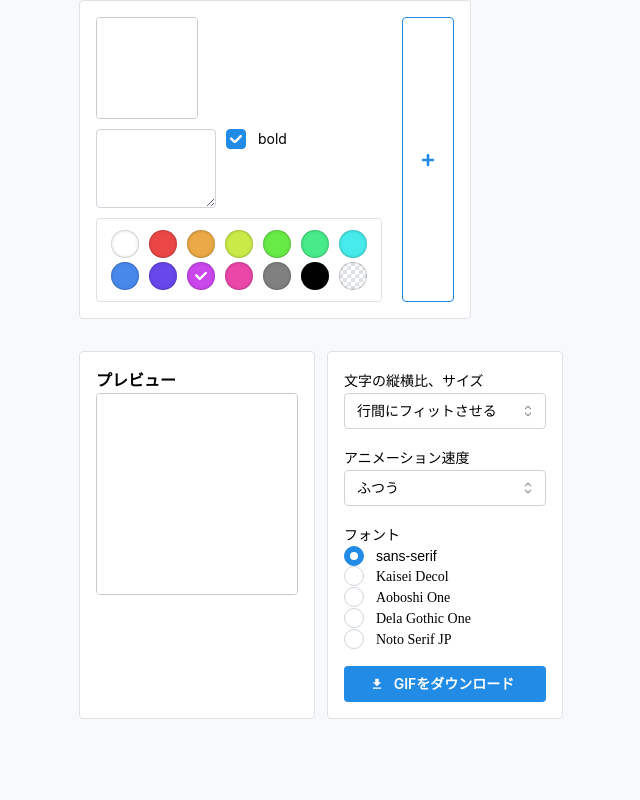
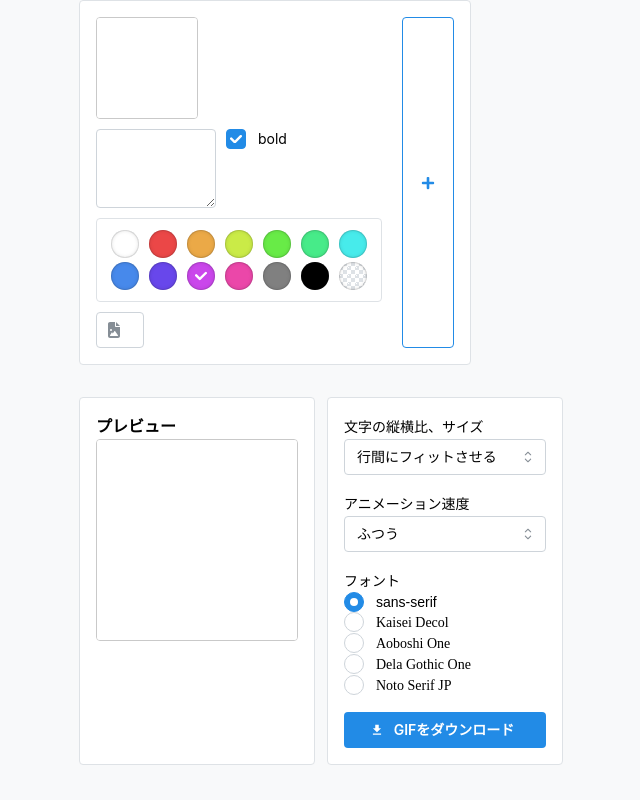
Before and after one commit to pandanoir/anime-emoji-generator, a React (Vite) app: page / in a window 1280 px wide. Shown: the whole page, without its empty margins (7-647 px from the left). Built offline with nearby package versions, Linux system fonts and the light colour scheme; a web font is replaced by a local one.

Commit message:
feat: 画像読み込み機能を追加

```diff
--- a/src/App.tsx
+++ b/src/App.tsx
@@ -6,6 +6,7 @@ import {
   CheckIcon,
   ColorSwatch,
   Container,
+  FileInput,
   Flex,
   NativeSelect,
   Radio,
@@ -23,9 +24,10 @@ import { generateGif } from './functions/generateGif';
 import { AnimationPreview } from './components/AnimationPreview';
 import { FramePreview } from './components/FramePreview';
 import { PopoverColorPicker } from './components/PopoverColorPicker';
-import { AnimationFrame } from './types/AnimationFrame';
-import { drawFrame } from './functions/drawFrame';
+import type { AnimationFrame } from './types/AnimationFrame';
+import { drawTextFrame } from './functions/drawFrame';
 import { sample } from './functions/sample';
+import { FaFileImage } from 'react-icons/fa6';
 
 const colorfulSwatches = [...Array(10).keys()].map(
   (i) => `hsl(${(360 / 10) * i}, 80%, 60%)`,
@@ -58,8 +60,7 @@ export function App() {
                   {frame.text.split('\n\n').map((text, i) => (
                     <FramePreview
                       key={i}
-                      text={text}
-                      style={frame.style}
+                      frame={{ ...frame, text }}
                       stretchSetting={stretchSetting}
                       fontFamily={fontFamily}
                     />
@@ -172,6 +173,44 @@ export function App() {
                     </Button>
                   )}
                 </Card>
+                <Flex gap="sm">
+                  <FileInput
+                    leftSection={<FaFileImage />}
+                    leftSectionPointerEvents="none"
+                    wrapperProps={{
+                      style: {
+                        maxWidth: 160,
+                      },
+                    }}
+                    onChange={(file) => {
+                      console.log(file);
+                      if (!file) {
+                        setAnimationFrames((frames) =>
+                          frames.with(i, { ...frame, imageSrc: undefined }),
+                        );
+                        return;
+                      }
+
+                      const reader = new FileReader();
+                      reader.onload = (e) => {
+                        const imageSrc = e.target?.result;
+                        const img = new Image();
+                        if (typeof imageSrc !== 'string') {
+                          setAnimationFrames((frames) =>
+                            frames.with(i, { ...frame, imageSrc: undefined }),
+                          );
+                          return;
+                        }
+                        img.onload = () => {
+                          setAnimationFrames((frames) =>
+                            frames.with(i, { ...frame, imageSrc }),
+                          );
+                        };
+                        img.src = imageSrc;
+                      };
+                      reader.readAsDataURL(file);
+                    }}
+                  />
                   {animationFrames.length > 1 && (
                     <Button
                       leftSection={<FaTrashAlt />}
@@ -202,6 +241,7 @@ export function App() {
                       削除
                     </Button>
                   )}
+                </Flex>
               </Stack>
             ))}
             <div>
@@ -306,7 +346,7 @@ export function App() {
                               .map((text) => ({ ...frame, text })),
                           )
                           .map(({ text, style }) => {
-                            drawFrame(
+                            drawTextFrame(
                               canvas,
                               text,
                               style,
--- a/src/components/AnimationPreview.tsx
+++ b/src/components/AnimationPreview.tsx
@@ -30,9 +30,8 @@ export const AnimationPreview = ({
 
   return (
     <FramePreview
-      style={frames[previewedFrame % frames.length].style}
+      frame={frames[previewedFrame % frames.length]}
       stretchSetting={stretchSetting}
-      text={frames[previewedFrame % frames.length].text}
       fontFamily={fontFamily}
       width="200"
       height="200"
--- a/src/components/FramePreview.tsx
+++ b/src/components/FramePreview.tsx
@@ -1,23 +1,31 @@
 import { ComponentProps, useRef, useEffect } from 'react';
-import { drawFrame } from '../functions/drawFrame';
+import { drawImageFrame, drawTextFrame } from '../functions/drawFrame';
+import type { AnimationFrame } from '../types/AnimationFrame';
 
 export const FramePreview = ({
-  text,
-  style,
+  frame,
   stretchSetting,
   fontFamily,
   ...props
 }: {
-  text: string;
-  style: { color: string; bold: boolean };
+  frame: AnimationFrame;
   stretchSetting: string;
   fontFamily: string;
 } & ComponentProps<'canvas'>) => {
   const canvasRef = useRef<HTMLCanvasElement>(null);
   useEffect(() => {
     if (!canvasRef.current) return;
-    drawFrame(canvasRef.current, text, style, stretchSetting, fontFamily);
-  }, [text, style, stretchSetting, fontFamily]);
+    if (frame.imageSrc) {
+      drawImageFrame(canvasRef.current, frame.imageSrc);
+    } else
+      drawTextFrame(
+        canvasRef.current,
+        frame.text,
+        frame.style,
+        stretchSetting,
+        fontFamily,
+      );
+  }, [frame.text, frame.style, frame.imageSrc, stretchSetting, fontFamily]);
 
   return (
     <canvas
--- a/src/functions/drawFrame.ts
+++ b/src/functions/drawFrame.ts
@@ -1,4 +1,4 @@
-export async function drawFrame(
+export async function drawTextFrame(
   canvas: HTMLCanvasElement,
   text: string,
   style: { color: string; bold: boolean },
@@ -42,3 +42,27 @@ export async function drawFrame(
     );
   }
 }
+
+const imageCache = new Map<string, HTMLImageElement>();
+export async function drawImageFrame(
+  canvas: HTMLCanvasElement,
+  imageSrc: string,
+) {
+  const ctx = canvas.getContext('2d');
+  if (!ctx) return;
+
+  ctx.fillStyle = 'white';
+  ctx.fillRect(0, 0, canvas.width, canvas.height);
+
+  const cache = imageCache.get(imageSrc);
+  if (cache) {
+    ctx.drawImage(cache, 0, 0, canvas.width, canvas.height);
+    return;
+  }
+  const img = new Image();
+  imageCache.set(imageSrc, img);
+  img.onload = () => {
+    ctx.drawImage(img, 0, 0, canvas.width, canvas.height);
+  };
+  img.src = imageSrc;
+}
--- a/src/types/AnimationFrame.ts
+++ b/src/types/AnimationFrame.ts
@@ -2,5 +2,6 @@ export type AnimationFrame = {
   text: string;
   style: { color: string; bold: boolean };
   pickedColor: string;
+  imageSrc?: string;
   id: number;
 };
```
Lines whose indentation alone changed are shown as unchanged.
